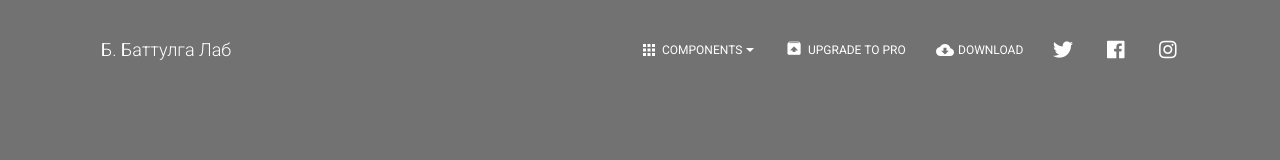
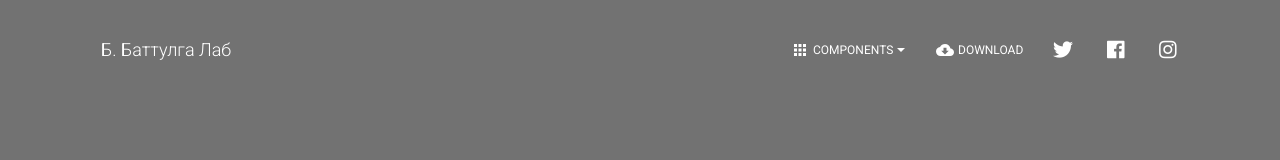
Before and after one commit to bbattulga/pa-labs, a Next.js app: page /landing in a window 1280 px wide. Shown: the top 160 px of the page. Built offline with nearby package versions, Linux system fonts and the light colour scheme.

Commit message:
[FIX] api url

```diff
--- a/components/Header/HeaderLinks.js
+++ b/components/Header/HeaderLinks.js
@@ -33,7 +33,7 @@ export default function HeaderLinks(props) {
           buttonText="Components"
           buttonProps={{
             className: classes.navLink,
-            color: "transparent"
+            color: "transparent",
           }}
           buttonIcon={Apps}
           dropdownList={[
@@ -46,19 +46,9 @@ export default function HeaderLinks(props) {
               className={classes.dropdownLink}
             >
               Documentation
-            </a>
+            </a>,
           ]}
         />
-      </ListItem>
-      <ListItem className={classes.listItem}>
-        <Button
-          href="https://www.creative-tim.com/product/nextjs-material-kit-pro?ref=njsmk-navbar"
-          color="transparent"
-          target="_blank"
-          className={classes.navLink}
-        >
-          <Icon className={classes.icons}>unarchive</Icon> Upgrade to PRO
-        </Button>
       </ListItem>
       <ListItem className={classes.listItem}>
         <Button
```
Also changed, not shown: components/TodoApp/TodoItem.js (+7 -3 lines).
